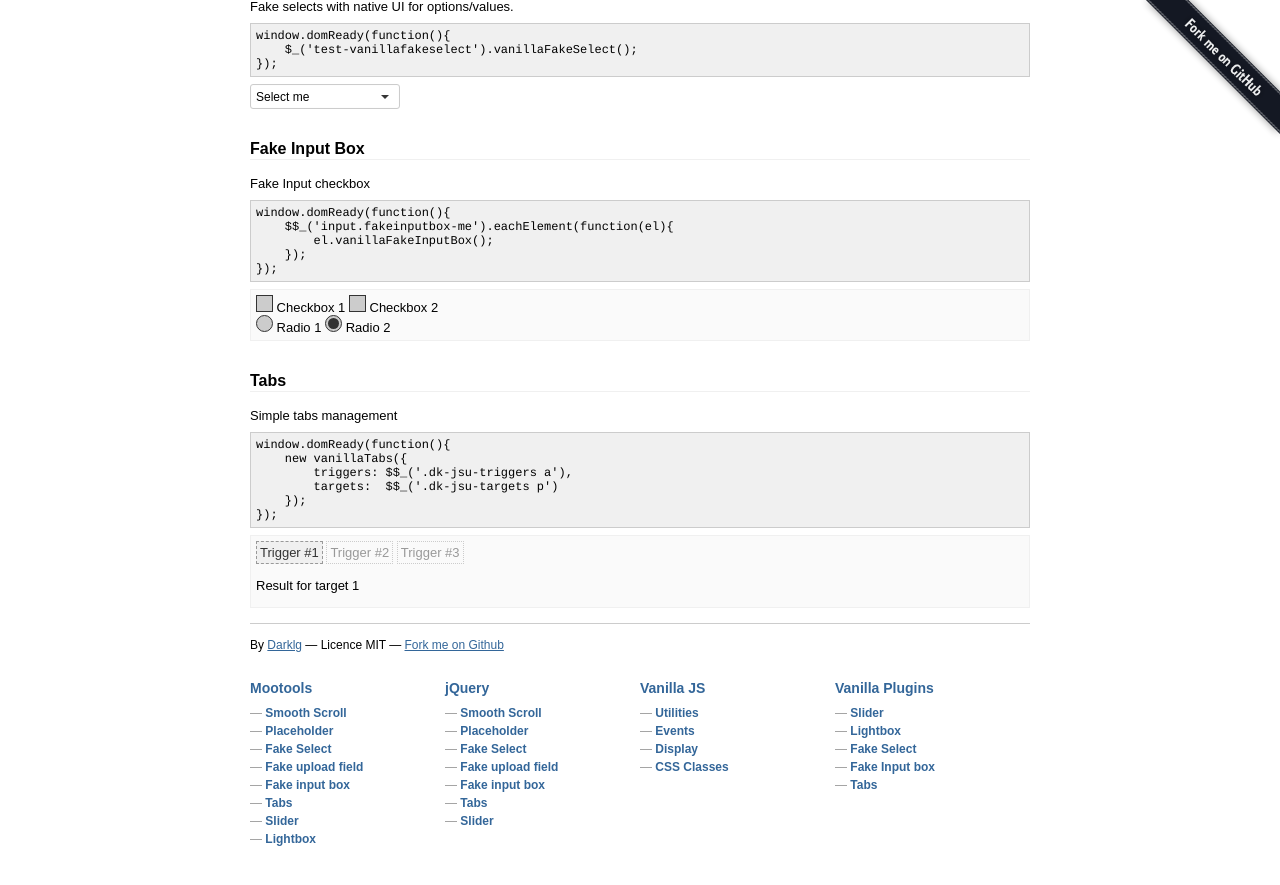
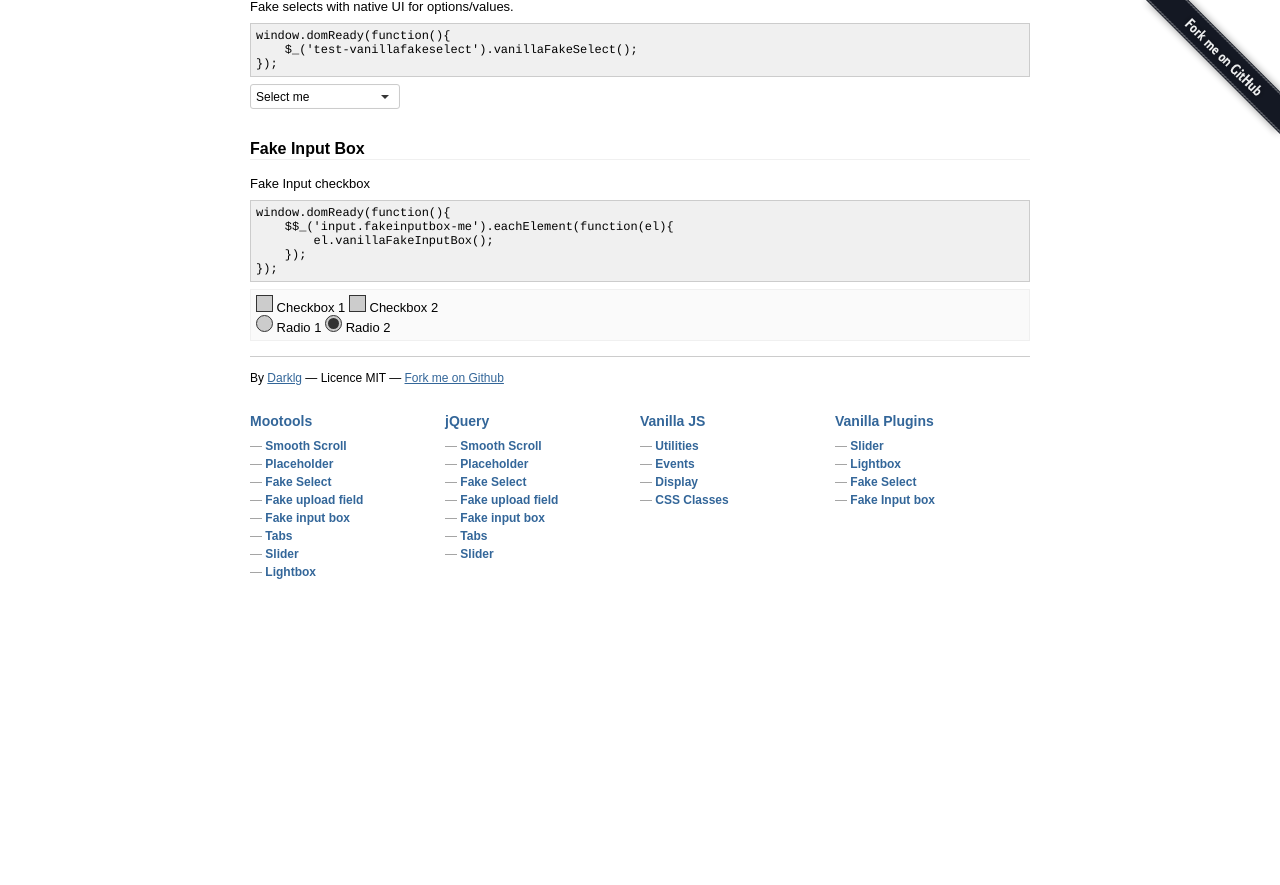
Before and after one commit to Darklg/JavaScriptUtilities, a Jekyll site: the page built from vanilla-plugins.html, in a window 1280 px wide and 900 px high, scrolled down 819 px. Shown: the top 885 px of the window. Built offline with Jekyll 4.4.1, drawn with Linux system fonts in a browser that asks for light colours; after the commit the page ends 1452 px from its top, so only the background shows below that; some of the changed lines change nothing that is shown.

Commit message:
Move Vanilla Tabs to a submodule

```diff
--- a/_includes/footer.html
+++ b/_includes/footer.html
@@ -43,7 +43,6 @@
             <li><a href="vanilla-plugins.html#vanilla-lightbox">Lightbox</a></li>
             <li><a href="vanilla-plugins.html#vanilla-fakeselect">Fake Select</a></li>
             <li><a href="vanilla-plugins.html#vanilla-fakeinputbox">Fake Input box</a></li>
-            <li><a href="vanilla-plugins.html#vanilla-tabs">Tabs</a></li>
         </ul>
     </li>
 </ul>
--- a/_includes/vanilla-js/vanilla-tabs.html
+++ /dev/null
@@ -1,23 +0,0 @@
-<h2 id="vanilla-tabs">Tabs</h2>
-<p>Simple tabs management</p>
-<script class="script-visible" contenteditable>window.domReady(function(){
-    new vanillaTabs({
-        triggers: $$_('.dk-jsu-triggers a'),
-        targets:  $$_('.dk-jsu-targets p')
-    });
-});
-</script>
-<div class="script-result">
-    <div class="demo-dk-jsu-tabs">
-        <div class="dk-jsu-triggers">
-            <a href="#">Trigger #1</a>
-            <a href="#">Trigger #2</a>
-            <a href="#">Trigger #3</a>
-        </div>
-        <div class="dk-jsu-targets">
-            <p>Result for target 1</p>
-            <p>Result for target 2</p>
-            <p>Result for target 3</p>
-        </div>
-    </div>
-</div>
--- a/_layouts/default.html
+++ b/_layouts/default.html
@@ -16,7 +16,6 @@
 <script src="assets/js/vanilla-js/plugins/vanilla-slider.js?v=1.0.2"></script>
 <script src="assets/js/vanilla-js/plugins/vanilla-lightbox.js?v=0.6"></script>
 <script src="assets/js/vanilla-js/plugins/vanilla-fakeselect.js?v=0.2.3"></script>
-<script src="assets/js/vanilla-js/plugins/vanilla-tabs.js?v=0.2"></script>
 <script src="assets/js/vanilla-js/plugins/vanilla-formchecker.js?v=0.2"></script>
 <script src="assets/js/vanilla-js/plugins/vanilla-fakeinputbox.js?v=0.2"></script>
 <script src="assets/js/vanilla-js/plugins/vanilla-responsive-images.js?v=0.2"></script>
--- a/assets/js/vanilla-js/plugins/vanilla-tabs.js
+++ /dev/null
@@ -1,92 +0,0 @@
-/*
- * Plugin Name: Vanilla Tabs
- * Version: 0.2
- * Plugin URL: https://github.com/Darklg/JavaScriptUtilities
- * JavaScriptUtilities Tabs may be freely distributed under the MIT license.
- * Required: Vanilla Events, Vanilla Elements, Vanilla Classes
- */
-
-var vanillaTabs = function(settings) {
-    var self = this,
-        triggers = false,
-        targets = false;
-    self.defaultSettings = {
-        classCurrent: 'is-current',
-        callBackTab: function(i) {}
-    };
-    self.init = function(settings) {
-        self.getSettings(settings);
-        // Check if triggers and targets exists
-        if (!self.settings.triggers || !self.settings.targets) {
-            return false;
-        }
-        triggers = self.settings.triggers;
-        targets = self.settings.targets;
-        // Prevent double launch
-        if (!triggers[0] || triggers[0].hasClass('has-vanilla-tabs')) {
-            return;
-        }
-        triggers[0].addClass('has-vanilla-tabs');
-        // Set Elements & events
-        self.setElements();
-        self.setEvents();
-        // Go to tab #1
-        self.setTab(0);
-    };
-    self.setElements = function() {
-        var i = 0;
-        triggers.eachElement(function(el) {
-            el.setAttribute('data-i', i++);
-        });
-    };
-    self.setEvents = function() {
-        triggers.eachElement(function(el) {
-            el.addEvent('click', function(e) {
-                window.eventPreventDefault(e);
-                // Get trigger number
-                var i = parseInt(el.getAttribute('data-i'), 10);
-                // Set called tab
-                self.setTab(i);
-            });
-        });
-    };
-    self.setTab = function(i) {
-        var classCurrent = self.settings.classCurrent,
-            callBackTab = self.settings.callBackTab;
-        if (!triggers[i] || !targets[i]) {
-            return;
-        }
-        // Remove class on all triggers and targets
-        triggers.eachElement(function(el) {
-            el.removeClass(classCurrent);
-        });
-        targets.eachElement(function(el) {
-            el.removeClass(classCurrent);
-        });
-        // Add class on current trigger & target
-        triggers[i].addClass(classCurrent);
-        targets[i].addClass(classCurrent);
-        // Launch callback
-        if (typeof callBackTab == 'function') {
-            callBackTab(i);
-        }
-    };
-    self.init(settings);
-    return self;
-};
-
-/* Get Settings */
-vanillaTabs.prototype.getSettings = function(settings) {
-    if (typeof settings != 'object') {
-        settings = {};
-    }
-    this.settings = {};
-    // Set default values
-    for (var attr in this.defaultSettings) {
-        this.settings[attr] = this.defaultSettings[attr];
-    }
-    // Set new values
-    for (var attr2 in settings) {
-        this.settings[attr2] = settings[attr2];
-    }
-};
--- a/vanilla-plugins.html
+++ b/vanilla-plugins.html
@@ -7,4 +7,3 @@ title: Vanilla JS - Plugins
 {% include vanilla-js/vanilla-lightbox.html %}
 {% include vanilla-js/vanilla-fakeselect.html %}
 {% include vanilla-js/vanilla-fakeinputbox.html %}
-{% include vanilla-js/vanilla-tabs.html %}
```
Also changed, not shown: .gitmodules.
